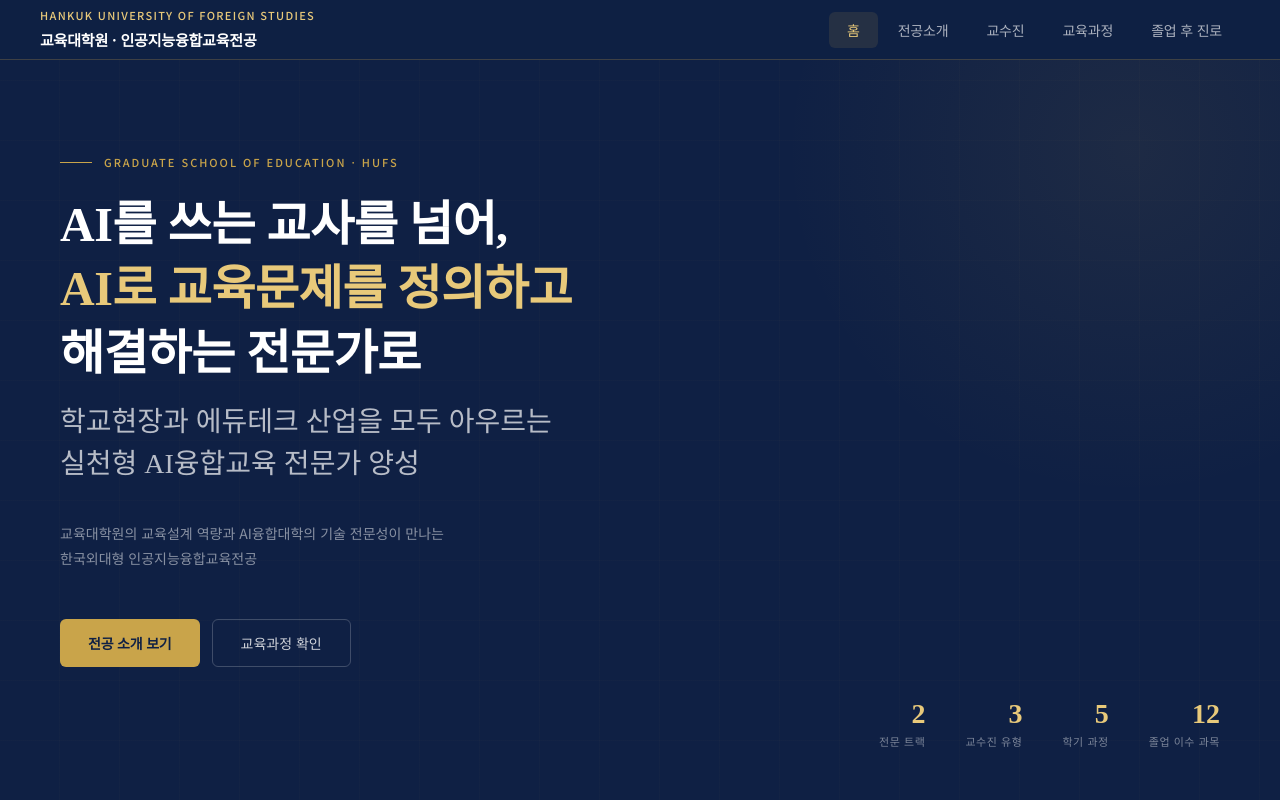
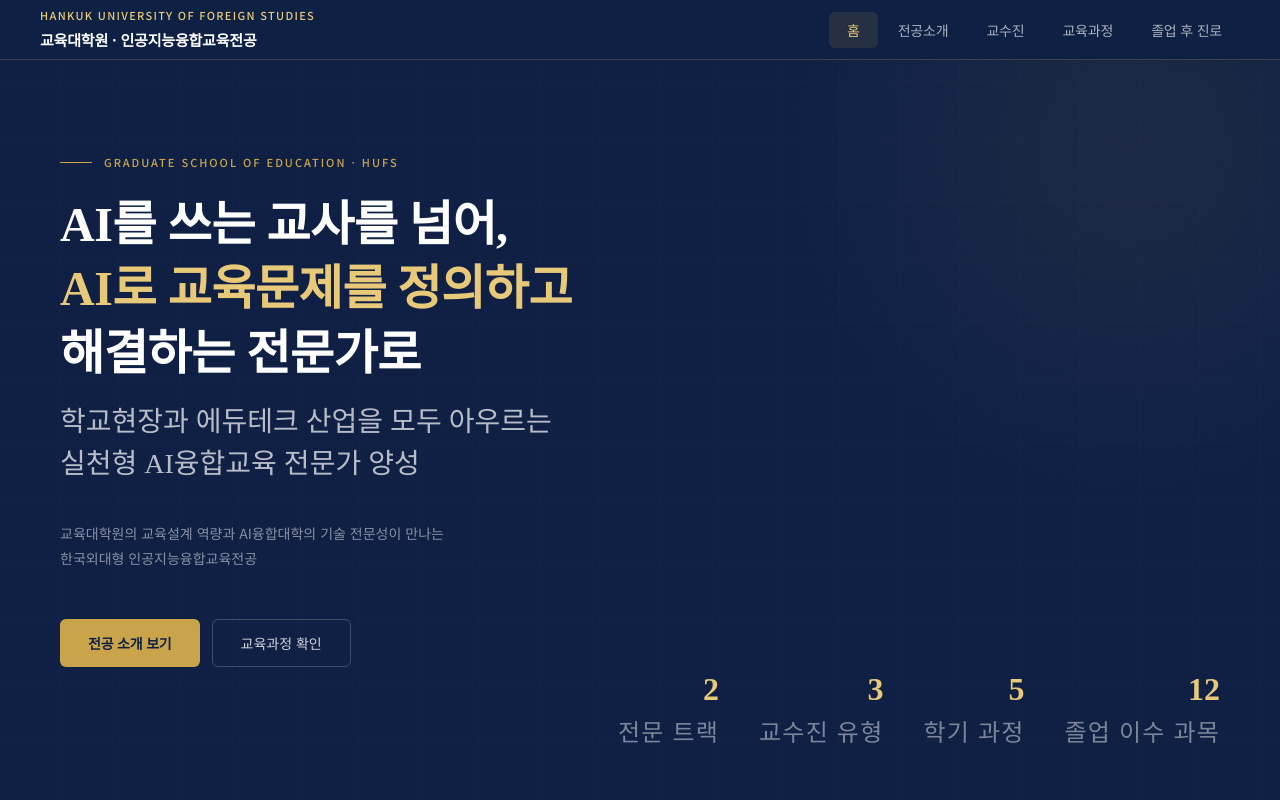
Before and after one commit to wonje-tech/AI-Edu_homepage, a plain HTML site: page index.html in a window 1280 px wide. Shown: the top 800 px of the page. Drawn offline with Linux system fonts and the light colour scheme.

Commit message:
Update index.html

```diff
--- a/index.html
+++ b/index.html
@@ -220,14 +220,14 @@ body {
 }
 .stat-num {
   font-family: 'Noto Serif KR', serif;
-  font-size: 28px;
+  font-size: 32px;
   font-weight: 700;
   color: var(--gold-light);
   line-height: 1;
   margin-bottom: 4px;
 }
 .stat-label {
-  font-size: 11px;
+  font-size: 24px;
   color: rgba(255,255,255,0.45);
   letter-spacing: 0.05em;
 }
```
